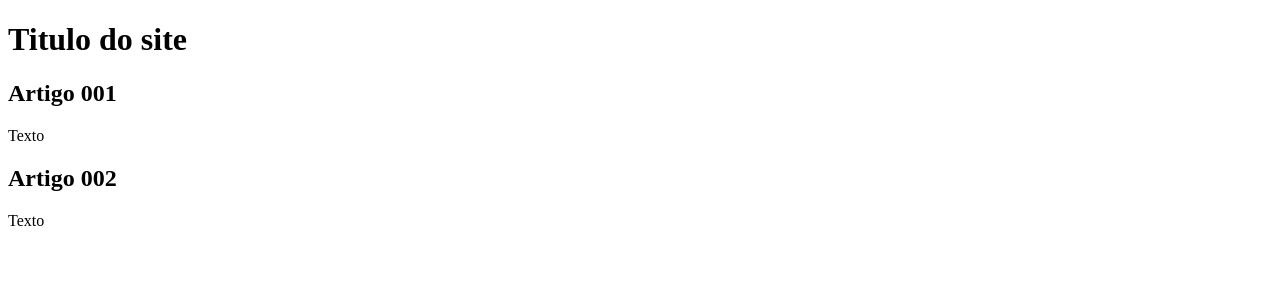
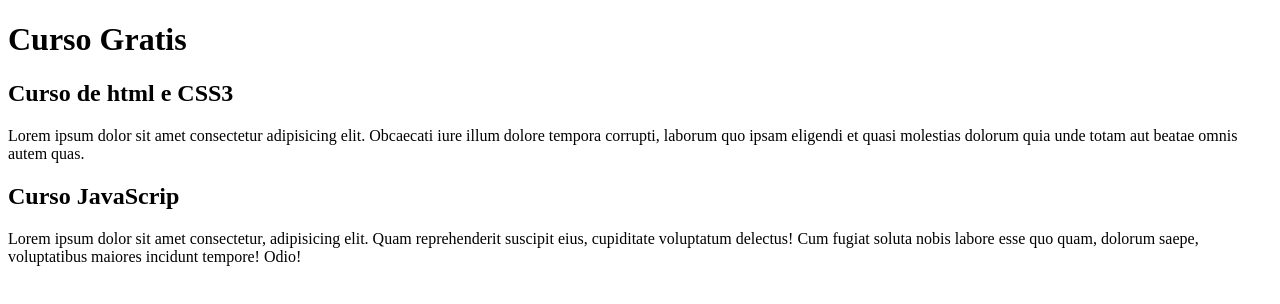
Before and after one commit to Renalto-da-Paz-Jose-Lucas/projecto-site, a plain HTML site: page index.html in a window 1280 px wide. Drawn offline with Linux system fonts and the light colour scheme.

Commit message:
Comecamndo a escrever o conteudo

```diff
--- a/index.html
+++ b/index.html
@@ -9,15 +9,15 @@
 <body>
     <main>
         <header>
-            <h1>Titulo do site</h1>
+            <h1>Curso Gratis</h1>
         </header>
         <article>
-            <h2>Artigo 001</h2>
-            <p>Texto</p>
+            <h2>Curso de html e CSS3</h2>
+            <p>Lorem ipsum dolor sit amet consectetur adipisicing elit. Obcaecati iure illum dolore tempora corrupti, laborum quo ipsam eligendi et quasi molestias dolorum quia unde totam aut beatae omnis autem quas.</p>
         </article>
         <article>
-            <h2>Artigo 002</h2>
-            <p> Texto</p>
+            <h2>Curso JavaScrip</h2>
+            <p> Lorem ipsum dolor sit amet consectetur, adipisicing elit. Quam reprehenderit suscipit eius, cupiditate voluptatum delectus! Cum fugiat soluta nobis labore esse quo quam, dolorum saepe, voluptatibus maiores incidunt tempore! Odio!</p>
         </article>
 
     </main>
```
